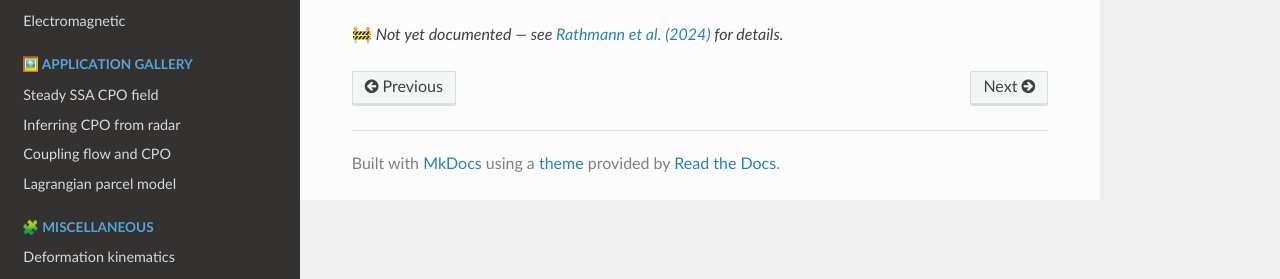
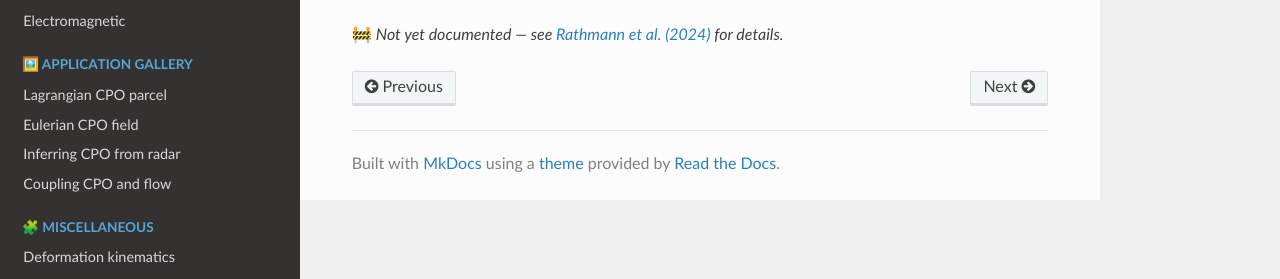
Before and after one commit to nicholasmr/specfab, an MkDocs documentation site: the page built from docs/enhancements-strainrate-olivine.md, in a window 1280 px wide. Shown: the part 468-747 px from the top of the page. Built offline with MkDocs 1.6.1, drawn with Linux system fonts in a browser that asks for light colours; nearby versions of some CDN libraries; formulas are drawn with MathJax 3.

Commit message:
updated docs figs

```diff
--- a/docs/snippets/Lagrangian-CPO-parcel/GRIP.py
+++ b/docs/snippets/Lagrangian-CPO-parcel/GRIP.py
@@ -1,5 +1,5 @@
 """
-Modeled CPO profile of GRIP ice core, Greenland
+Modeled CPO profile of the GRIP ice core, Greenland
 """
 
 import numpy as np
--- a/docs/snippets/steady-SSA-solver/PIG.py
+++ b/docs/snippets/steady-SSA-solver/PIG.py
@@ -5,7 +5,7 @@ Example of steady state SSA fabric (CPO) solver for Pine Island Glacier, Antarct
 import numpy as np
 from specfabpy.fenics.steadyCPO import steadyCPO
 
-SOLVE = False # Solve problem (True) or only plot results (False)?
+SOLVE = True # Solve problem (True) or only plot results (False)?
 
 """
 Model domain
--- a/mkdocs.yml
+++ b/mkdocs.yml
@@ -21,10 +21,10 @@ nav:
         - Elastic: waveprop-elastic.md
         - Electromagnetic: waveprop-electromagnetic.md
     - '🖼️ Application Gallery':
-        - Steady SSA CPO field: gallery-SSA-fabric-solver.md
+        - Lagrangian CPO parcel: gallery-Lagrangian-CPO-parcel.md
+        - Eulerian CPO field: gallery-Eulerian-CPO-field.md
         - Inferring CPO from radar: gallery-CPO-from-radar.md
-        - Coupling flow and CPO: gallery-CPO-flow-coupling.md
-        - Lagrangian parcel model: gallery-Lagrangian-parcel.md
+        - Coupling CPO and flow: gallery-CPO-flow-coupling.md
     - '🧩 Miscellaneous':
         - Deformation kinematics: deformation-kinematics.md
         - Plot CPO: cpo-plot.md
@@ -50,6 +50,7 @@ markdown_extensions:
         pygments_lang_class: true
     - pymdownx.inlinehilite
     - pymdownx.snippets
+    - pymdownx.blocks.html
 #    - pymdownx.superfences
 
 extra_javascript:
```
Also changed, not shown: docs/gallery-Lagrangian-CPO-parcel.md (+17 -4 lines), images/deformation/divide-parcel.png (added).
